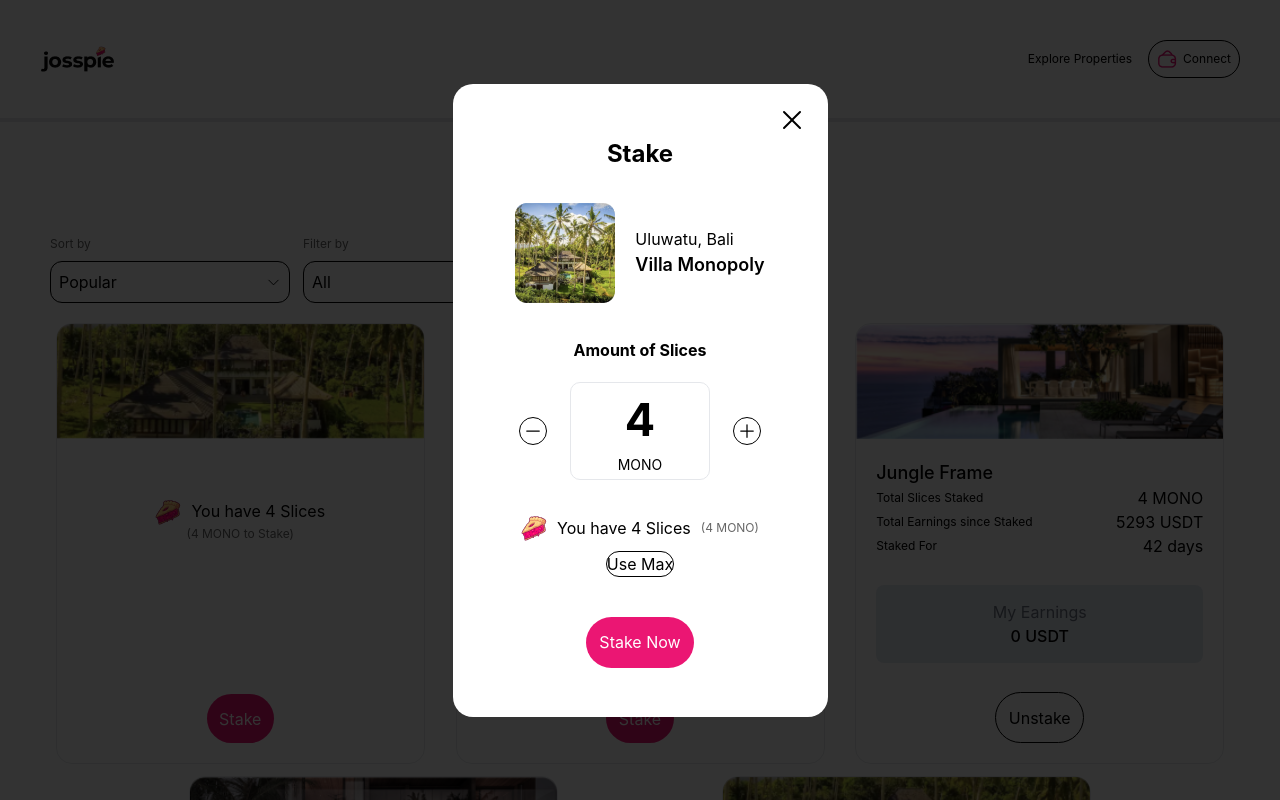
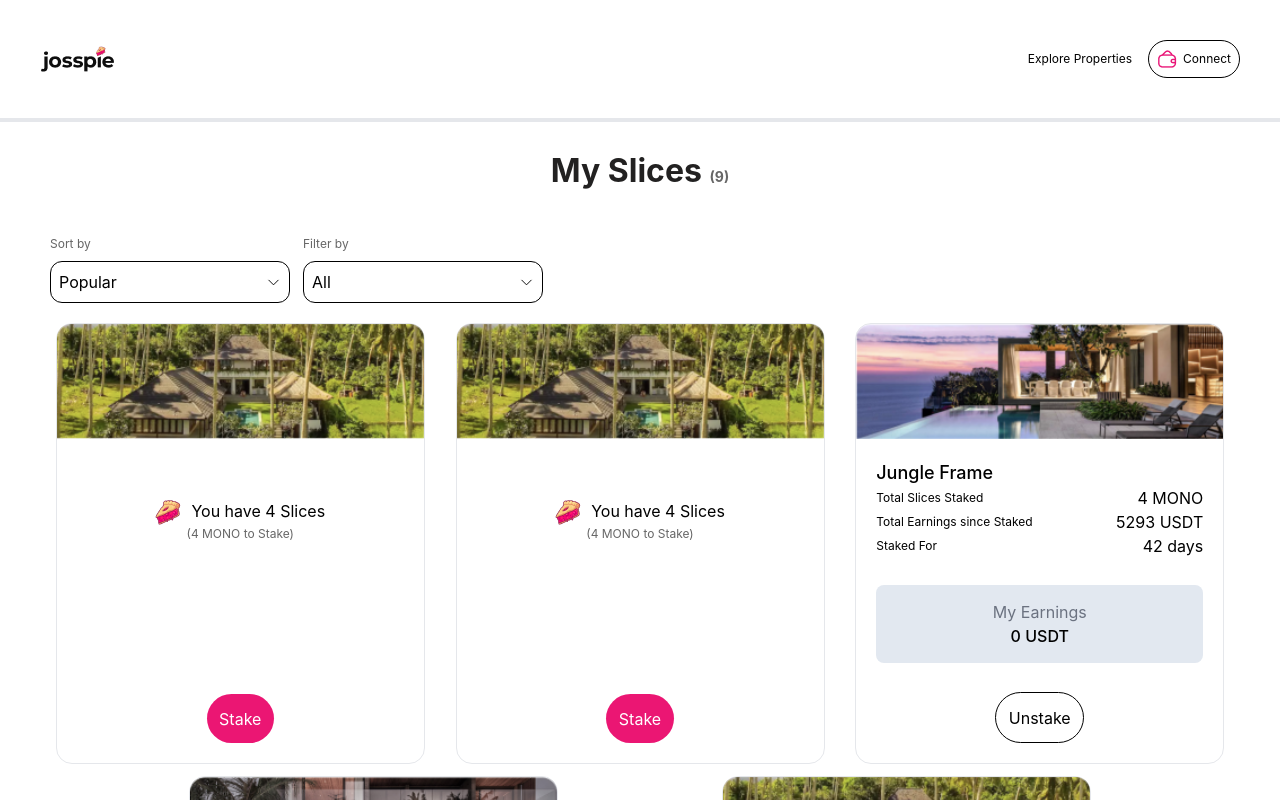
Before and after one commit to faryadicka/josspie-split, a React (Create React App) app: page / in a window 1280 px wide. Shown: the top 800 px of the page. Built offline with nearby package versions, Linux system fonts and the light colour scheme; the HTML template or start-up script is replaced by a standard one.

Commit message:
fix count modal

```diff
--- a/src/App.jsx
+++ b/src/App.jsx
@@ -18,7 +18,7 @@ function App() {
   const [clickedFilter, setclickedFilter] = useState(false);
   const [clickedSort, setclickedSort] = useState(false);
   const [isConnect, setIsConnect] = useState(false);
-  const [open, setOpen] = useState(true);
+  const [open, setOpen] = useState(false);
 
   return (
     <Layout
--- a/src/components/Modal/index.jsx
+++ b/src/components/Modal/index.jsx
@@ -5,7 +5,7 @@ import Slices from "../../assets/img/slices-sm.png";
 import Button from "../Button";
 
 const Modal = ({ setOpen, open, title }) => {
-  const [count, setCount] = React.useState(4);
+  const [count, setCount] = React.useState(0);
 
   return (
     <div>
@@ -80,7 +80,9 @@ const Modal = ({ setOpen, open, title }) => {
                     <div className="p-[3px] border border-black rounded-full">
                       <PlusIcon
                         onClick={() => {
-                          setCount(count + 1);
+                          if (count < 4) {
+                            setCount(count + 1);
+                          }
                         }}
                         className="text-black w-5 font-bold cursor-pointer"
                       />
@@ -89,10 +91,8 @@ const Modal = ({ setOpen, open, title }) => {
                   <div className="flex justify-center flex-col text-center mt-[35px]">
                     <div className="flex justify-center gap-[10px] items-center">
                       <img src={Slices} alt="slices-sm" />
-                      <p>You have {count} Slices </p>
-                      <p className="text-[#666666] text-[12px]">
-                        ({count} MONO)
-                      </p>
+                      <p>You have {4} Slices </p>
+                      <p className="text-[#666666] text-[12px]">({4} MONO)</p>
                     </div>
                     <div className="mt-[10px]">
                       <Button
```
